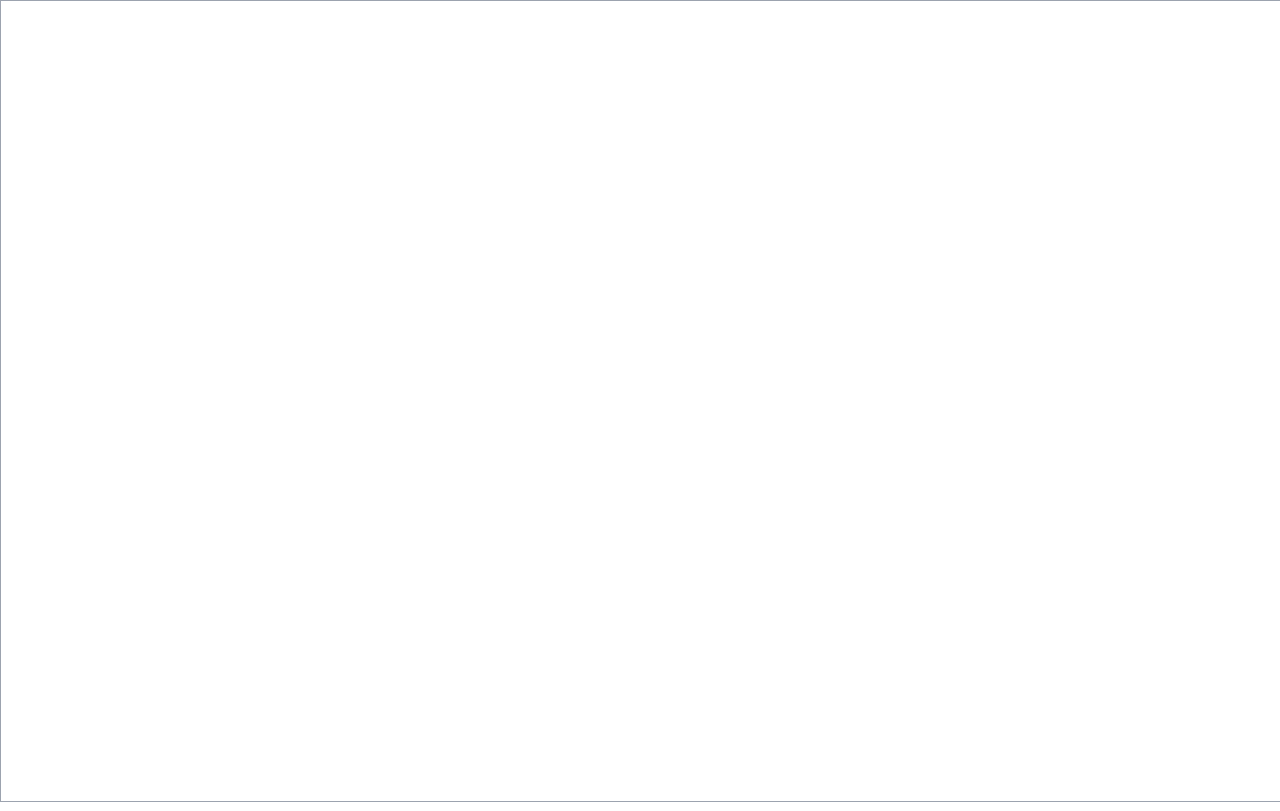
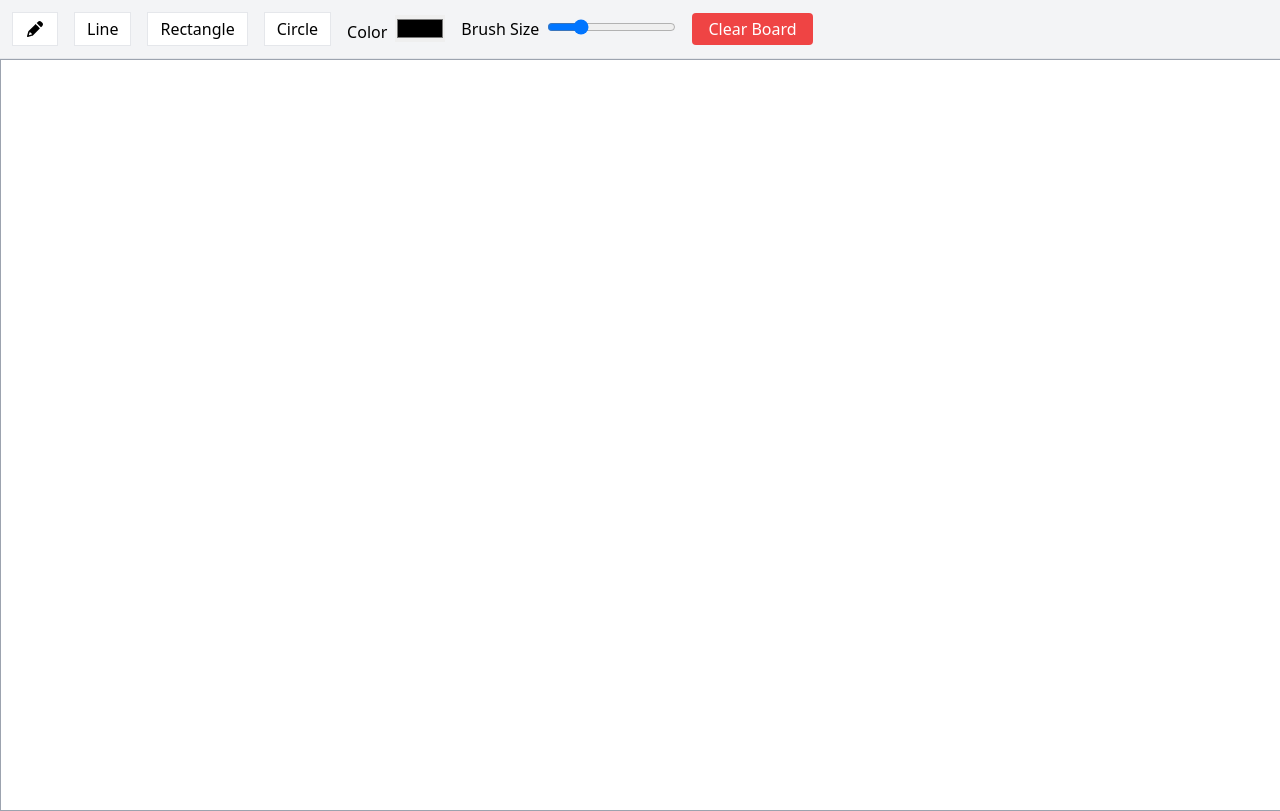
Before and after one commit to Sandhya-jam/Collaborative-WhiteBoard, a React app in the folder frontend/: page / in a window 1280 px wide. Built offline with nearby package versions, Linux system fonts and the light colour scheme; the HTML template or start-up script is replaced by a standard one.

Commit message:
done with basic tools & shapes

```diff
--- a/frontend/package.json
+++ b/frontend/package.json
@@ -10,6 +10,11 @@
     "preview": "vite preview"
   },
   "dependencies": {
+    "@fortawesome/fontawesome-svg-core": "^7.2.0",
+    "@fortawesome/free-brands-svg-icons": "^7.2.0",
+    "@fortawesome/free-regular-svg-icons": "^7.2.0",
+    "@fortawesome/free-solid-svg-icons": "^7.2.0",
+    "@fortawesome/react-fontawesome": "^3.2.0",
     "react": "^19.2.0",
     "react-dom": "^19.2.0"
   },
--- a/frontend/src/components/CanvaBoard.jsx
+++ b/frontend/src/components/CanvaBoard.jsx
@@ -1,13 +1,19 @@
 import {useRef,useEffect,useState} from 'react'
+import Toolbar from './Toolbar'
 
 const CanvaBoard = () => {
     const canvasRef=useRef(null)
     const [drawing,setDrawing]=useState(false)
+    const [color,setColor]=useState("#000000")
+    const [brushSize,setBrushSize]=useState(3)
+    const [tool,setTool]=useState("pencil")
+    const [startX,setStartX]=useState(0)
+    const [startY,setStartY]=useState(0)
 
     useEffect(()=>{
         const canvas=canvasRef.current;
         canvas.width=window.innerWidth;
-        canvas.height=window.innerHeight;
+        canvas.height=window.innerHeight-50;
 
         const ctx=canvas.getContext("2d");
         ctx.lineWidth=3;
@@ -15,24 +21,86 @@ const CanvaBoard = () => {
     },[]);
 
     const startDrawing=(e)=>{
+        const x=e.nativeEvent.offsetX;
+        const y=e.nativeEvent.offsetY;
+
+        setStartX(x)
+        setStartY(y)
+
         const ctx=canvasRef.current.getContext("2d")
+
+        ctx.strokeStyle=color;
+        ctx.lineWidth=brushSize;
+
+        if(tool==="pencil"){
             ctx.beginPath();
-        ctx.moveTo(e.nativeEvent.offsetX,e.nativeEvent.offsetY);
+            ctx.moveTo(x,y)
+        }
+        //ctx.lineCap="round";
+
         setDrawing(true)
     };
 
     const draw=(e)=>{
-        if(!drawing) return
+        if(!drawing) return;
 
         const ctx=canvasRef.current.getContext("2d");
-        ctx.lineTo(e.nativeEvent.offsetX,e.nativeEvent.offsetY);
+        const x=e.nativeEvent.offsetX
+        const y=e.nativeEvent.offsetY
+
+        ctx.strokeStyle=color
+        ctx.lineWidth=brushSize
+
+        if(tool==="pencil"){
+            ctx.lineTo(x,y)
             ctx.stroke();
         }
+    };
 
-    const stopDrawing=()=>{
+    const stopDrawing=(e)=>{
+        const ctx=canvasRef.current.getContext("2d")
+
+        const x=e.nativeEvent.offsetX
+        const y=e.nativeEvent.offsetY
+
+        if(tool==="line"){
+            ctx.beginPath();
+            ctx.moveTo(startX,startY);
+            ctx.lineTo(x,y);
+            ctx.stroke();
+        }
+        if(tool==="rectangle"){
+            const width=x-startX
+            const height=y-startY
+
+            ctx.strokeRect(startX,startY,width,height);
+        }
+        if(tool==="circle"){
+            const radius=Math.sqrt(Math.pow(x-startX,2)+Math.pow(y-startY,2));
+            ctx.beginPath();
+            ctx.arc(startX,startY,radius,0,2*Math.PI);
+            ctx.stroke();
+        }
         setDrawing(false);
+    };
+
+    const clearCanvas=()=>{
+        const canvas=canvasRef.current;
+        const ctx=canvas.getContext("2d");
+
+        ctx.clearRect(0,0,canvas.width,canvas.height)
     }
   return (
+    <div>
+        <Toolbar
+        color={color}
+        setColor={setColor}
+        brushSize={brushSize}
+        setBrushSize={setBrushSize}
+        clearCanvas={clearCanvas}
+        tool={setTool}
+        setTool={setTool}
+        />
         <canvas
         ref={canvasRef}
         className='border border-gray-400'
@@ -41,6 +109,7 @@ const CanvaBoard = () => {
         onMouseUp={stopDrawing}
         onMouseLeave={stopDrawing}
         />
+    </div>
   );
 }
 
--- /dev/null
+++ b/frontend/src/components/Toolbar.jsx
@@ -0,0 +1,49 @@
+import { FontAwesomeIcon } from '@fortawesome/react-fontawesome'
+import { faPencil,faSlash,faSquare,faCircle} from '@fortawesome/free-solid-svg-icons'
+
+const Toolbar = ({color,setColor,brushSize,setBrushSize,clearCanvas,tool,setTool}) => {
+
+  return (
+    <div className="flex gap-4 p-3 bg-gray-100 border-b items-center">
+         <button className="px-3 py-1 bg-white border" onClick={()=>setTool("pencil")}
+            title='Pencil'>
+                <FontAwesomeIcon icon={faPencil} />
+          </button>
+        <button className="px-3 py-1 bg-white border" onClick={()=>setTool("line")}>
+        Line
+        </button>
+        <button className="px-3 py-1 bg-white border" onClick={()=>setTool("rectangle")}>
+        Rectangle
+        </button>
+        <button className="px-3 py-1 bg-white border" onClick={()=>setTool("circle")}>
+        Circle
+        </button>
+
+        <div>
+            <label className="mr-2">Color</label>
+            <input
+            type='color'
+            value={color}
+            onChange={(e)=>setColor(e.target.value)}
+            />
+        </div>
+        <div>
+            <label className="mr-2">Brush Size</label>
+            <input
+            type='range'
+            min="1"
+            max="10"
+            value={brushSize}
+            onChange={(e)=>setBrushSize(e.target.value)}
+            />
+        </div>
+        <button
+        onClick={clearCanvas}
+        className='bg-red-500 text-white px-4 py-1 rounded'>
+          Clear Board
+        </button>
+    </div>
+  )
+}
+
+export default Toolbar
```
Also changed, not shown: 2 other files (tests, documents, lock files or other folders). Lines whose indentation alone changed are shown as unchanged.
